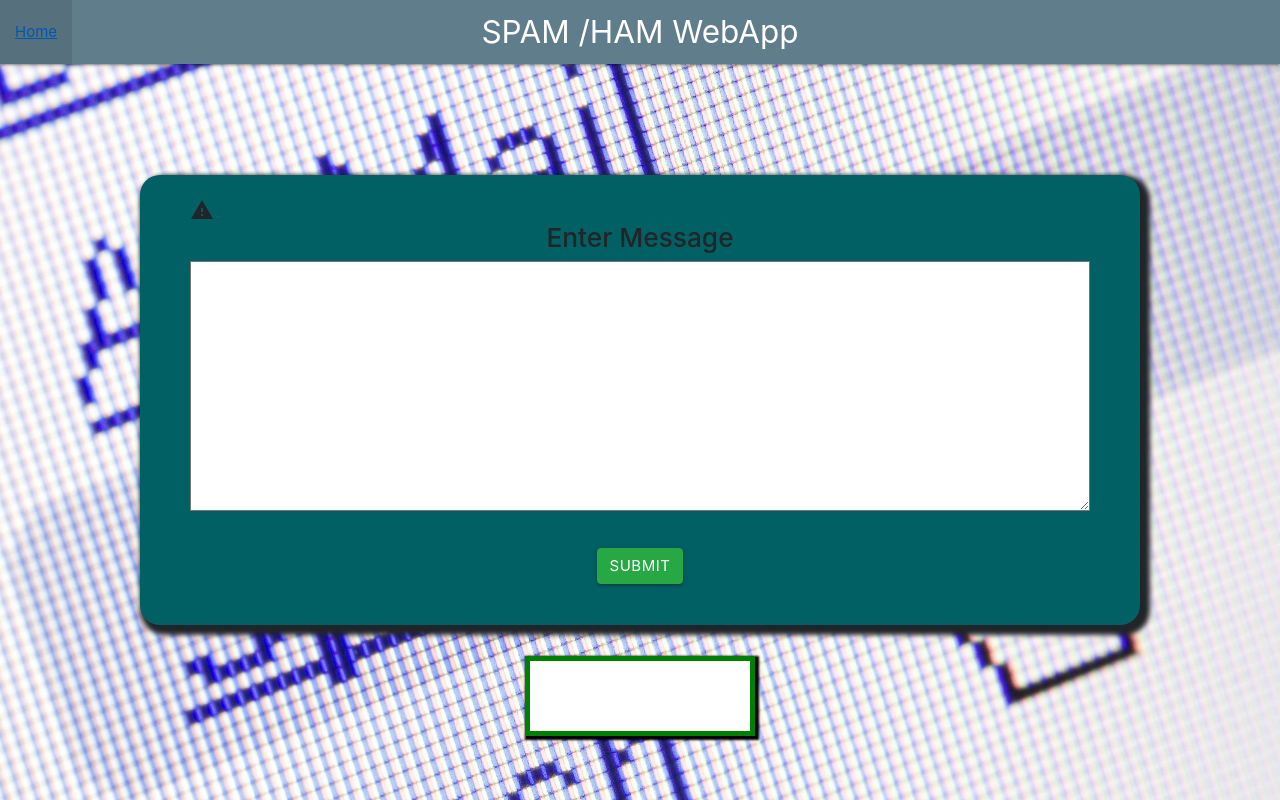
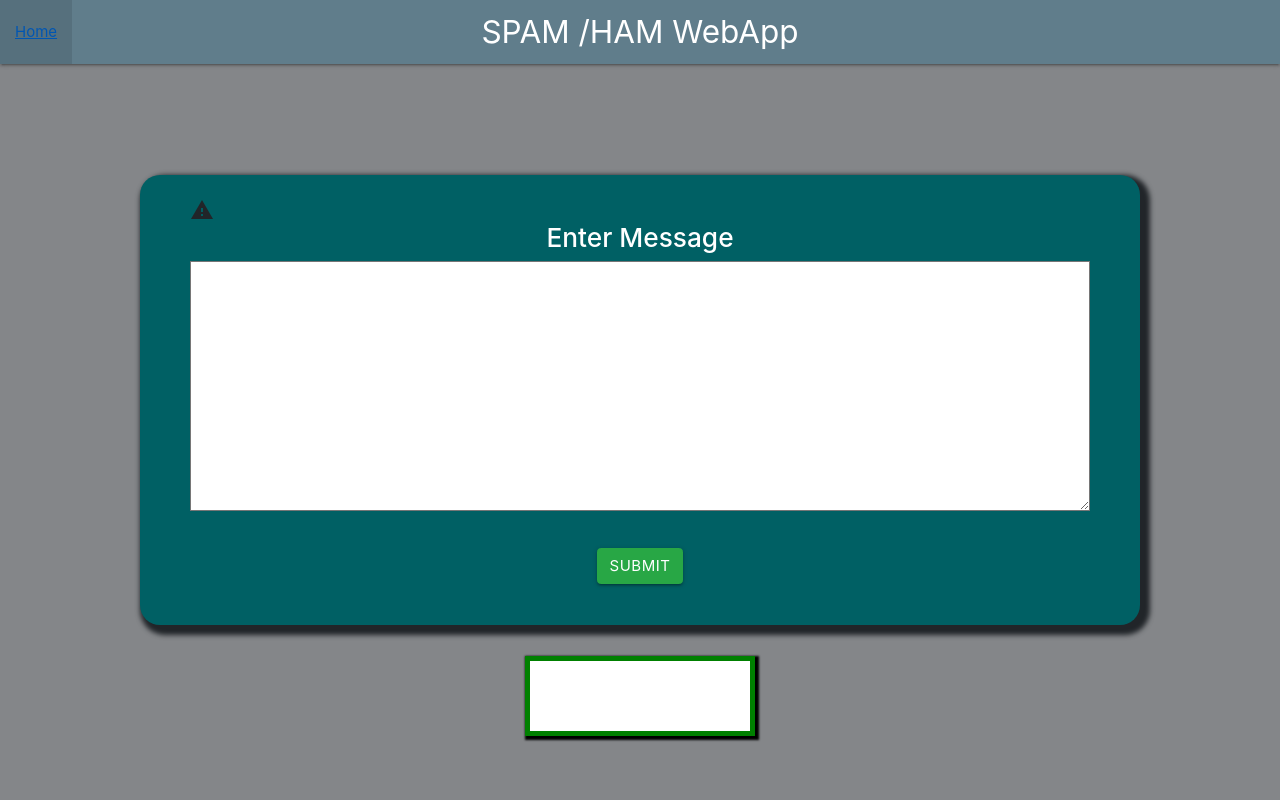
Before and after one commit to kurianbenoy/Spammy, a Django app: page / in a window 1280 px wide. Run offline with Django 3.2, Linux system fonts and the light colour scheme; parts of the project's set-up code (start-up, migrations or seed data) failed here and were passed over; some libraries are stand-ins or nearby versions.

Commit message:
Better than ever

```diff
--- a/static/css/main.css
+++ b/static/css/main.css
@@ -3,7 +3,7 @@ li {
 }
 
 body{
-	background-color: rgb(46, 47, 48);
+	background-color: #848689;
 	background-repeat: no-repeat;
 	background-size: cover;
 
--- a/templates/core/spamsubmission.html
+++ b/templates/core/spamsubmission.html
@@ -14,7 +14,7 @@
         <!--Let browser know website is optimized for mobile-->
         <meta name="viewport" content="width=device-width, initial-scale=1.0"/>
     </head>
-    <body background="{% static 'images/spam-email.jpg' %}" >
+    <body  >
 
       <nav>
         <div class="nav-wrapper #607d8b blue-grey">
@@ -33,7 +33,7 @@
 
                           <br>
                         <i class="material-icons">report_problem</i>
-                         <center><h3> Enter Message </h3></center>
+                         <center><h3 style="color:white"> Enter Message </h3></center>
                         {% for hidden in form.hidden_fields %}
                           {{ hidden }}
                         {% endfor %}
```
